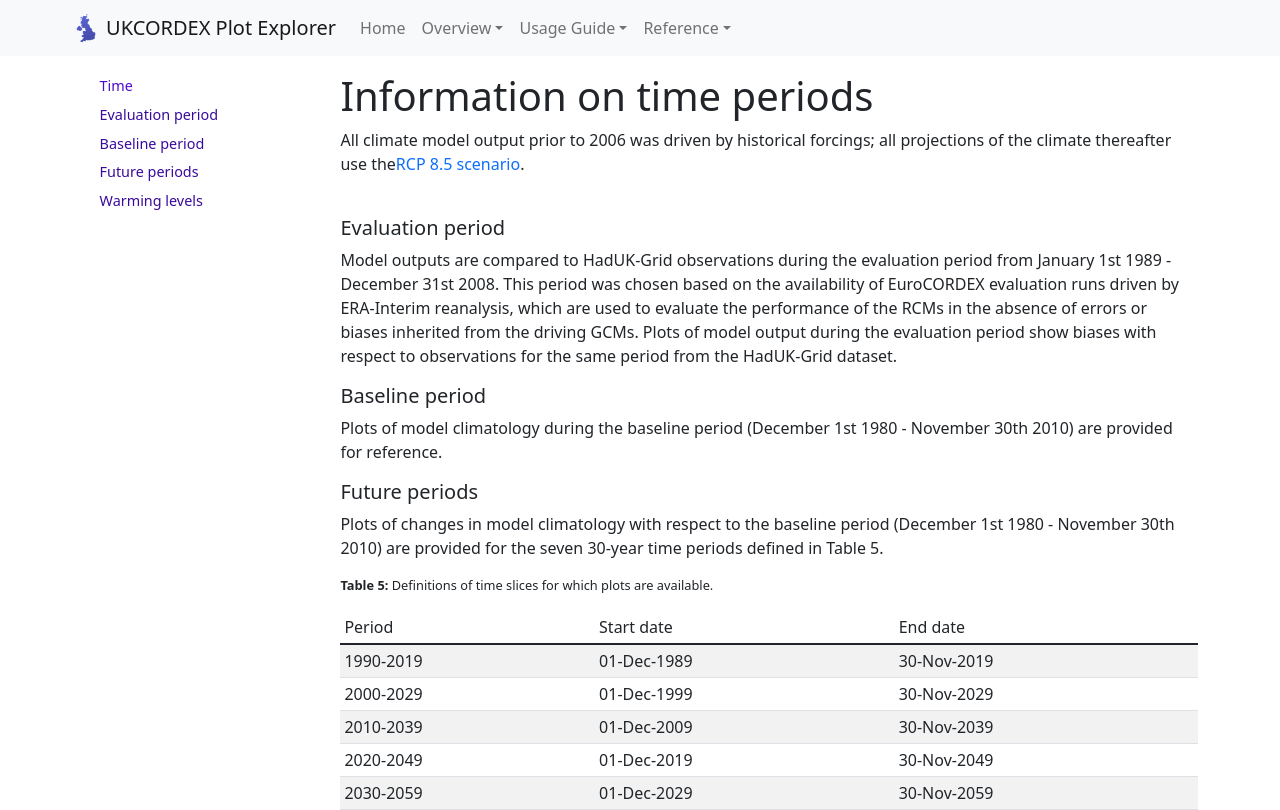
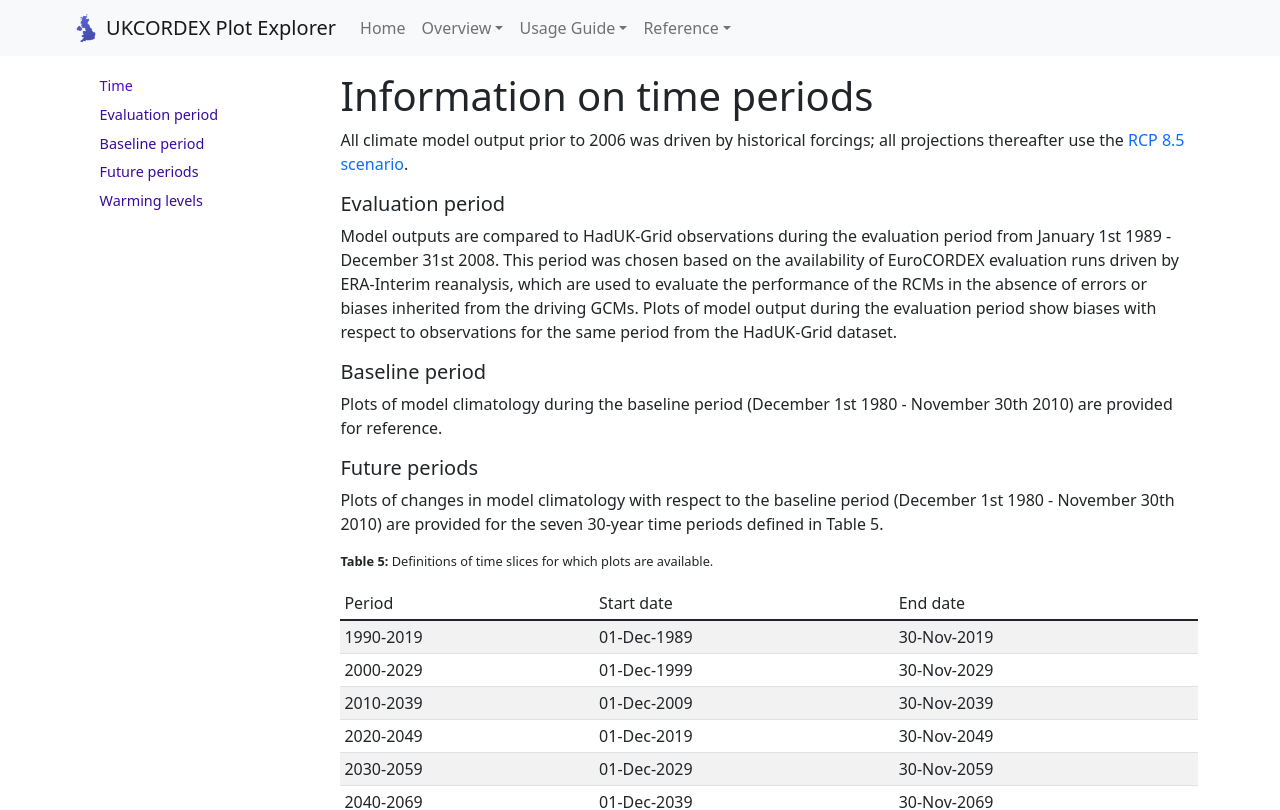
Before and after one commit to UCL/UKCORDEX-plot-explorer-dev, a React (Create React App) app: page /#/time-help in a window 1280 px wide. Shown: the top 810 px of the page. Built offline with nearby package versions, Linux system fonts and the light colour scheme.

Commit message:
Fixed spacing in scenario

```diff
--- a/src/components/ExtraPages/Help/DataHelp.js
+++ b/src/components/ExtraPages/Help/DataHelp.js
@@ -122,7 +122,7 @@ export default function DataHelp() {
             </p>
             <p>
               All climate model output prior to 2006 was driven by historical forcings;
-              all projections of the climate thereafter use the
+              all projections thereafter use the{" "}
               <a href='https://www.metoffice.gov.uk/binaries/content/assets/metofficegovuk/pdf/research/ukcp/ukcp18-guidance---representative-concentration-pathways.pdf'>
                 RCP 8.5 scenario</a>.
             </p>
--- a/src/components/ExtraPages/Help/TimeHelp.js
+++ b/src/components/ExtraPages/Help/TimeHelp.js
@@ -72,14 +72,11 @@ export default function TimeHelp() {
             <h1>Information on time periods</h1>
           </div>
           <p>
-          <p>
               All climate model output prior to 2006 was driven by historical forcings;
-              all projections of the climate thereafter use the
+              all projections thereafter use the{" "}
               <a href='https://www.metoffice.gov.uk/binaries/content/assets/metofficegovuk/pdf/research/ukcp/ukcp18-guidance---representative-concentration-pathways.pdf'>
                 RCP 8.5 scenario</a>.
             </p>
-          </p>
-          <br></br>
           {/* section about the data */}
           <div id="evaluation">
             <h5>Evaluation period</h5>
```
